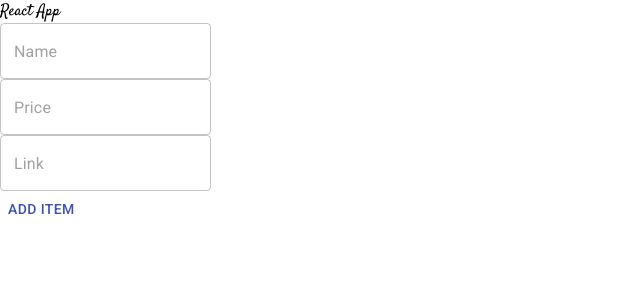
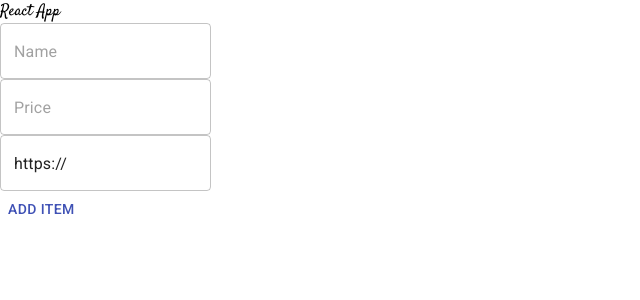
Before and after one commit to mem00/Gift-Me, a React (Create React App) app in the folder client/: page /add-item in a window 1280 px wide. Shown: the top 300 px of the page, without its empty margins (0-640 px from the left). Built offline with nearby package versions, Linux system fonts and the light colour scheme.

Commit message:
link working successfully

```diff
--- a/client/src/components/AddItem.js
+++ b/client/src/components/AddItem.js
@@ -4,6 +4,7 @@ import {Redirect} from 'react-router-dom'
 import Button from '@material-ui/core/Button'
 import TextField from '@material-ui/core/TextField'
 
+const initURL = "https://"
 
 class AddItem extends Component {
     constructor(){
@@ -11,13 +12,14 @@ class AddItem extends Component {
         this.state = {
             name: "",
             price: "",
-            link: "",
+            link: "https://",
             redirect: false
         }
         this.handleChange=this.handleChange.bind(this)
         this.handleSubmit=this.handleSubmit.bind(this)
         }
     handleChange(event){
+        event.preventDefault()
         const name = event.target.name;
         const value = event.target.value;
 
--- a/client/src/components/UpdateItem.js
+++ b/client/src/components/UpdateItem.js
@@ -3,6 +3,8 @@ import axios from "axios";
 import {Redirect} from "react-router-dom"
 import Button from '@material-ui/core/Button'
 import TextField from '@material-ui/core/TextField'
+
+
 
 
 class  UpdateItem extends Component  {
@@ -29,6 +31,7 @@ class  UpdateItem extends Component  {
   }
 
   handleChange(event){
+    event.preventDefault()
     const name = event.target.name;
     const value = event.target.value;
     this.setState({
@@ -86,6 +89,7 @@ render(){
             type="text"
             placeholder="Link"
             value={this.state.link}
+            src = {this.state.link}
             />
             <Button variant="text" type="submit" color="primary">
                 Update Item</Button>
```
Also changed, not shown: client/images/present.png (added).
